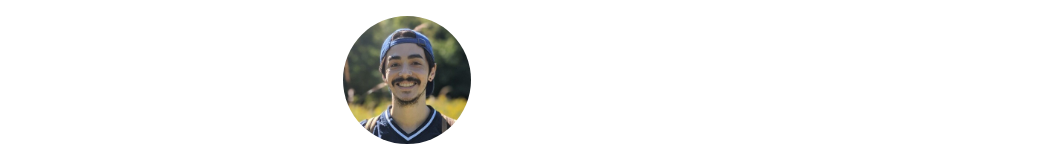
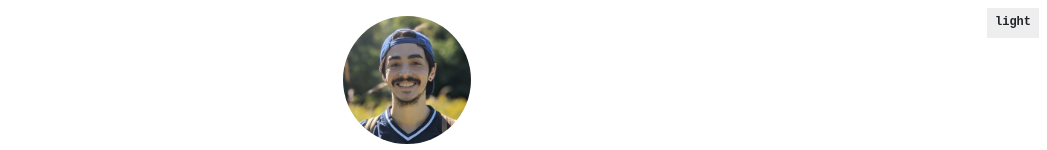
Before and after one commit to michaelyuen/site, a Next.js app: page / in a window 1280 px wide. Shown: the top 150 px of the page, without its empty margins (233-1280 px from the left). Built offline with nearby package versions, Linux system fonts and the light colour scheme; a web font is replaced by a local one.

Commit message:
Add ColorModeButton component

```diff
--- /dev/null
+++ b/components/ColorModeButton/index.js
@@ -0,0 +1,25 @@
+import styled from "styled-components";
+
+const ColorModeButtonContainer = styled.button`
+  background: ${({ theme }) => theme.colors.gray};
+  border: none;
+  color: ${({ theme }) => theme.colors.text};
+  font-family: ${({ theme }) => theme.fonts.mono};
+  font-size: ${({ theme }) => theme.fontSizes[0]}px;
+  font-weight: bold;
+  padding: ${({ theme }) => theme.space[2]}px;
+  position: fixed;
+  right: ${({ theme }) => theme.space[2]}px;
+  top: ${({ theme }) => theme.space[2]}px;
+  z-index: ${({ theme }) => theme.zIndices[3]};
+
+  &:hover {
+    cursor: pointer;
+  }
+`;
+
+export const ColorModeButton = ({ mode, setMode }) => (
+  <ColorModeButtonContainer onClick={() => setMode()}>
+    {mode}
+  </ColorModeButtonContainer>
+);
--- a/components/Header/index.js
+++ b/components/Header/index.js
@@ -124,7 +124,7 @@ export const HeaderContainer = styled.header`
 
 const SCROLL_THRESHOLD = 120;
 
-export const Header = () => {
+export const Header = (props) => {
   const [isAtTop, setIsAtTop] = useState(true);
 
   useEventListener(
@@ -142,7 +142,7 @@ export const Header = () => {
   );
 
   return (
-    <HeaderContainer isAtTop={isAtTop}>
+    <HeaderContainer isAtTop={isAtTop} {...props}>
       <Link href="/" passHref>
         <StyledAnchor>
           <Avatar />
--- a/components/index.js
+++ b/components/index.js
@@ -1,3 +1,4 @@
 export * from "./Avatar";
+export * from "./ColorModeButton";
 export * from "./Header";
 export * from "./Nav";
--- a/pages/_app.js
+++ b/pages/_app.js
@@ -1,8 +1,7 @@
 import { useState, useEffect } from "react";
 import Head from "next/head";
 import styled, { ThemeProvider } from "styled-components";
-// import ColorModeButton from "../components/ColorModeButton";
-import { Header } from "../components";
+import { ColorModeButton, Header } from "../components";
 import GlobalStyle from "../styles/GlobalStyle";
 import baseTheme from "../styles/theme";
 
@@ -38,13 +37,13 @@ export default function App({ Component, pageProps }) {
     }
   }, []);
 
-  // const setNextMode = () => {
-  //   let nextModeIndex = modes.indexOf(mode) + 1;
-  //   if (nextModeIndex >= modes.length) {
-  //     nextModeIndex = 0;
-  //   }
-  //   setMode(modes[nextModeIndex]);
-  // };
+  const setNextMode = () => {
+    let nextModeIndex = modes.indexOf(mode) + 1;
+    if (nextModeIndex >= modes.length) {
+      nextModeIndex = 0;
+    }
+    setMode(modes[nextModeIndex]);
+  };
   const theme = getTheme(mode);
 
   return (
@@ -57,7 +56,7 @@ export default function App({ Component, pageProps }) {
         />
       </Head>
       <GlobalStyle />
-      {/* <ColorModeButton mode={mode} setMode={setNextMode} /> */}
+      <ColorModeButton mode={mode} setMode={setNextMode} />
       <Header />
       <LayoutContainer>
         <Component {...pageProps} />
```
